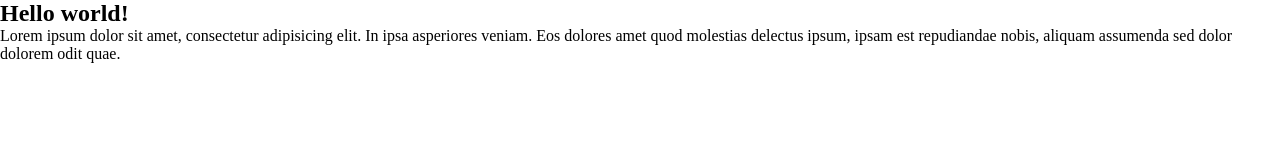
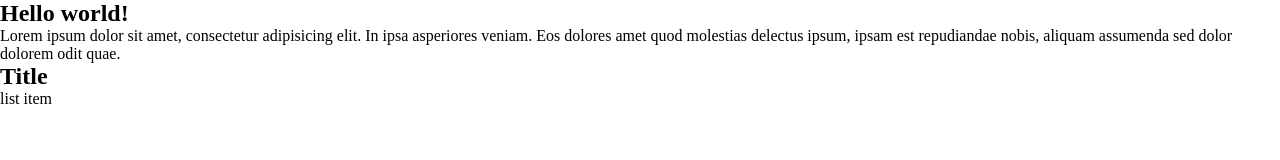
Before and after one commit to HelenTR7/project_git, a plain HTML site: page index.html in a window 1280 px wide. Drawn offline with Linux system fonts and the light colour scheme.

Commit message:
second section

```diff
--- a/index.html
+++ b/index.html
@@ -12,6 +12,9 @@
         <h1>Hello world!</h1>
         <p>Lorem ipsum dolor sit amet, consectetur adipisicing elit. In ipsa asperiores veniam. Eos dolores amet quod molestias delectus ipsum, ipsam est repudiandae nobis, aliquam assumenda sed dolor dolorem odit quae.</p>
     </section>
-
+    <h2>Title</h2>
+    <ul>
+        <li>list item</li>
+    </ul>
 </body>
 </html>
```
